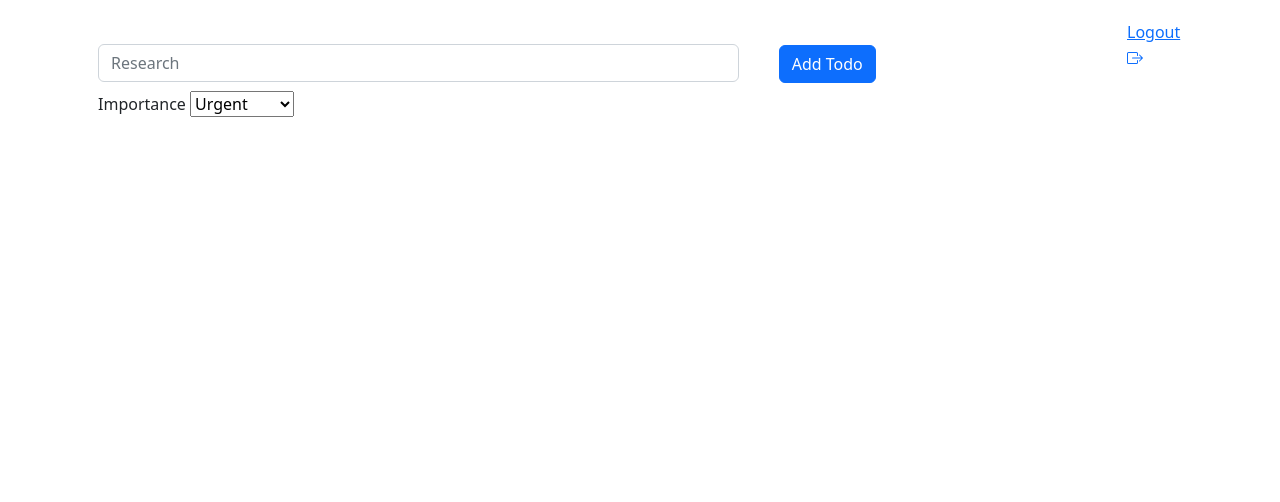
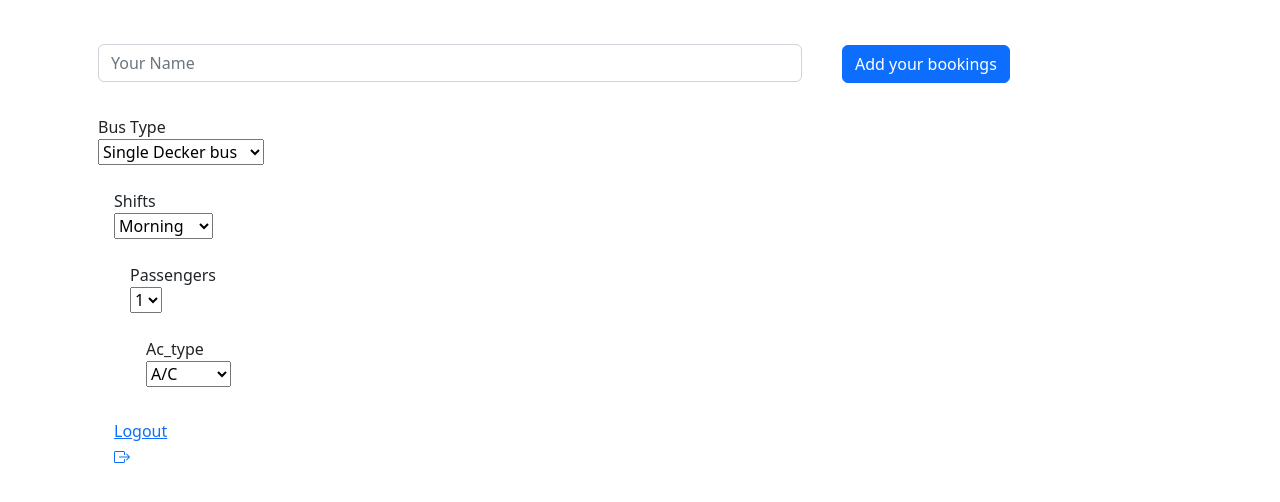
Before and after one commit to vidhisaha03/To-Do-App-User-authentication-, a Django app: page /todo/ in a window 1280 px wide. Shown: the top 502 px of the page. Run offline with Django 4.2, Linux system fonts and the light colour scheme; a user stored in the database is signed in; data comes from the database, SQL or seed files in the repository; both versions use the stored data as it was after the commit.

Commit message:
intial commit

```diff
--- a/templates/todolist.html
+++ b/templates/todolist.html
@@ -46,30 +46,90 @@
                         <div class="col-8">
                             <div class="form-group mx-sm-3 mb-2">
                                 <label for="content" class="sr-only"></label>
-                                <input type="text" class="form-control" name="content" placeholder="Research">
+                                <input type="text" class="form-control" name="content" placeholder="Your Name">
                               </div>
                         </div>
                         <div class="col-3" style="margin-top: 25px;">
-                            <button type="submit" class="btn btn-primary mb-2">Add Todo</button>
+                            <button type="submit" class="btn btn-primary mb-2">Add your bookings</button>
+                            <br>
                         </div>
+
+
 
                         <div class="col-8">
                             <div class="form-group mx-sm-3 mb-2">
                                 <form action="/action_page.php">
-                                    <label for="priority">Importance</label>
+                                    <br>
+                                    <label for="priority">Bus Type</label>
+                                    <br>
                                     <select name="priority" id="priority">
-                                      <option value="Urgent">Urgent</option>
-                                      <option value="General">General</option>
-                                      <option value="Occasional">Occasional</option>
+                                      <option value="Bustype - Single Decker Bus">Single Decker bus</option>
+                                      <option value="Bustype - Double Decker Bus">Double Decker Bus</option>
+                                      <option value="Bus type - Shuttle Bus">Shuttle bus</option>
+                                      <option value="Bustype - Mini Bus">Mini bus</option>
+
                                     </select>
-                                    <br><br>
+
+
+                                    </form>
+
+                        <div class="col-8">
+                            <div class="form-group mx-sm-3 mb-2">
+
+                                <form action="/action_page.php">
+                                    <br>
+                                    <label for="shifts">Shifts</label>
+                                    <br>
+                                    <select name="shifts" id="shifts">
+                                        <option value="Shift- Morning">Morning</option>
+                                        <option value="Shift - Afternoon">Afternoon</option>
+                                        <option value="Shift - Evening">Evening</option>
+                                        <option value="Shift - Night">Night</option>
+
+                                    </select>
+
                                     </form>
 
 
 
-                    </div>
+
+
+
+
+
+                    <div class="col-8">
+                        <div class="form-group mx-sm-3 mb-2">
+                            <form action="/action_page.php">
+                                <br>
+                                <label for="priority">Passengers</label>
+                                <br>
+                                <select name="passengers" id="passengers">
+                                    <option value="No of Passengers">1</option>
+                                    <option value="No of Passengers">2</option>
+                                    <option value="No of Passengers">3</option>
+                                    <option value="No of Passengers">4</option>
+                                    <option value="No of Passengers">5</option>
+
+                                </select>
+
+                                </form>
+                                <div class="col-8">
+                                    <div class="form-group mx-sm-3 mb-2">
+                                        <form action="/action_page.php">
+                                            <br>
+                                            <label for="Ac_type">Ac_type</label>
+                                            <br>
+                                            <select name="passengers" id="Ac_type">
+                                                <option value="No of Passengers">A/C</option>
+                                                <option value="No of Passengers">Non A/C</option>
+
+                                            </select>
+
+
+
 
                   </form>
+
 
             </div>
             {% for i in all_items %}
@@ -84,9 +144,20 @@
                             {{i.content}}
                         </div>
                         <div class="card-body">
+                            {{i.shifts}}
+                        </div>
+                        <div class="card-body">
+                            {{i.passengers}
+                        </div>
+                        <div class="card-body">
+                            {{i.Ac_type}}
+                        </div>
+                        <div class="card-body">
                             {{i.date1}}
                         </div>
+
                       </div>
+
                 </div>
 
                 <div class="col-2">
@@ -110,6 +181,7 @@
 
 </div>
 <div class="col-1">
+    <br>
     {% if user.is_authenticated %}
     <a class="" href="{% url 'userauth:logout' %}">
         Logout
--- a/todoapp/models.py
+++ b/todoapp/models.py
@@ -1,4 +1,5 @@
 from django.db import models
+
 
 
 # Create your models here.
@@ -6,4 +7,7 @@ class TodoListItem(models.Model):
     user = models.CharField(max_length=100)
     content = models.TextField()
     priority = models.TextField()
+    shifts = models.TextField()
+    passengers = models.TextField()
+    Ac_type = models.TextField()
     date1=models.DateField(auto_now_add=True)
--- a/todoapp/views.py
+++ b/todoapp/views.py
@@ -1,10 +1,15 @@
 from django.shortcuts import render
 from .models import TodoListItem
 from django.http import HttpResponseRedirect
+from django import forms
+
 
 from django.contrib.auth.decorators import login_required
+
+
 # Create your views here.
 def index(request):
+
     return render(request, 'index.html')
 
 
@@ -25,6 +30,10 @@ def addTodoView(request):
     new_item.content = request.POST.get('content')
     new_item.date1 = request.POST.get('date1')
     new_item.priority = request.POST.get('priority')
+    new_item.shifts = request.POST.get('shifts')
+    new_item.passengers = request.POST.get('passengers')
+    new_item.Ac_type = request.POST.get('Ac_type')
+    new_item.date_time_input = request.POST.get('calender')
     new_item.save()
     return HttpResponseRedirect('/todo/')
 
```
Also changed, not shown: templates/index.html (+33 -8 lines), todoapp/forms.py (added, +18 -0 lines), db.sqlite3, static/img/logo.png (added), todoapp/migrations/0004_todolistitem_shifts.py (added), todoapp/migrations/0005_todolistitem_ac_type_todolistitem_passengers.py (added), todoapp/widget.py (added).
